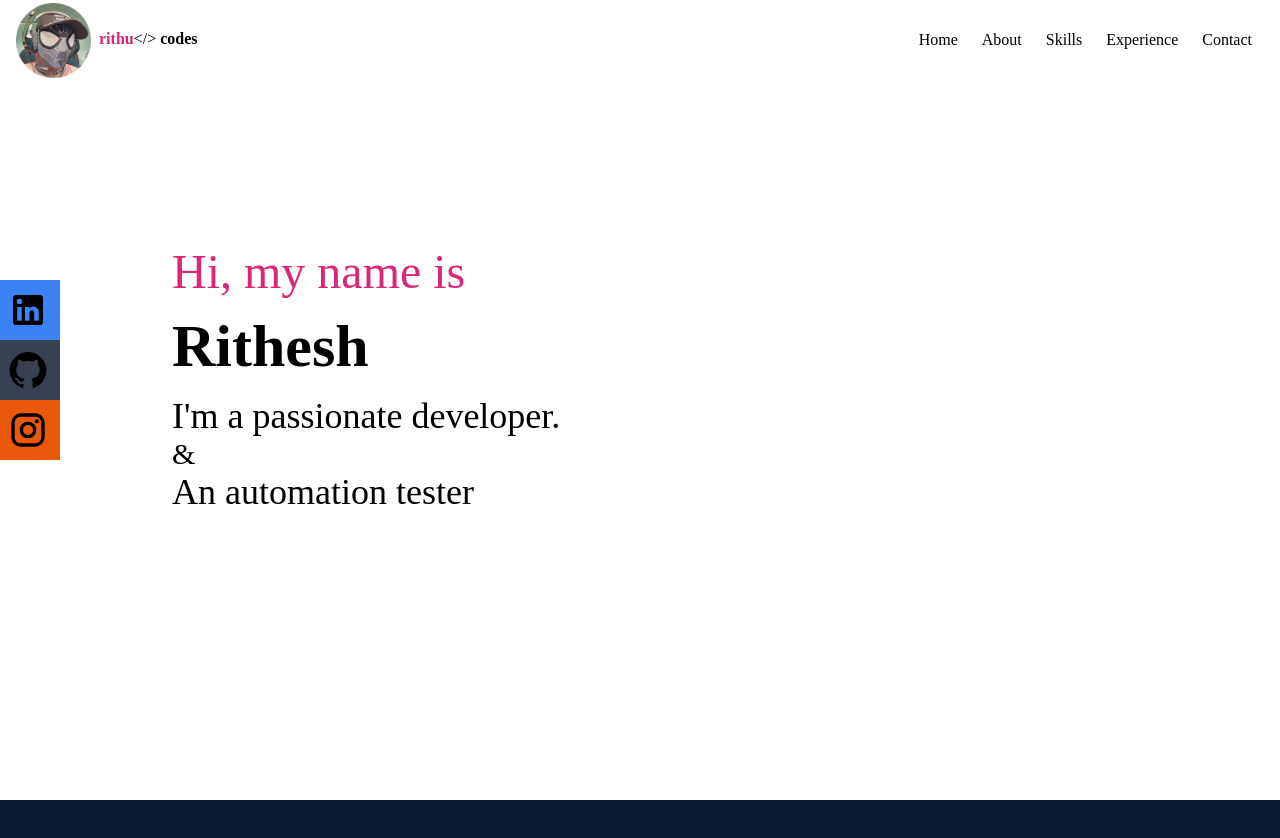
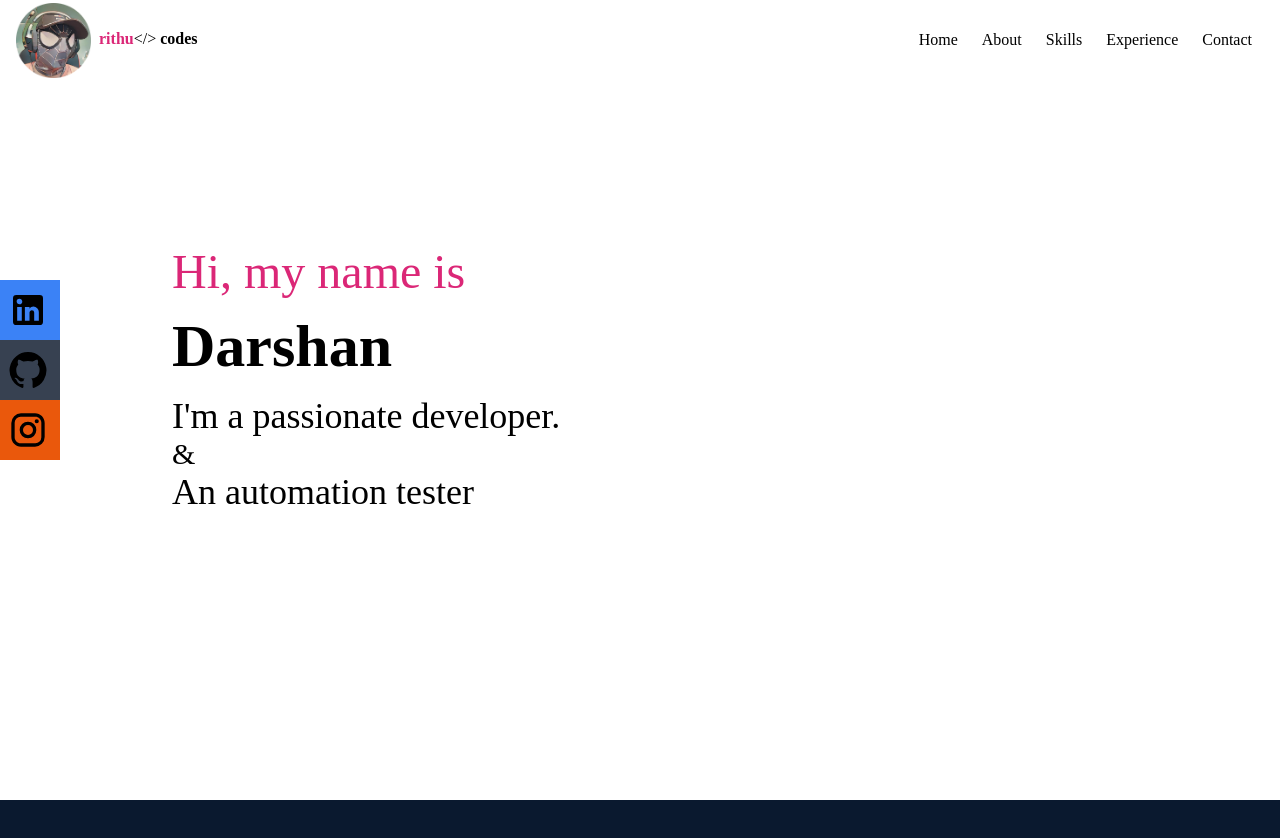
Before and after one commit to ritheshnk/New-Portfolio, a React (Create React App) app: page / in a window 1280 px wide. Shown: the top 838 px of the page. Built offline with nearby package versions, Linux system fonts and the light colour scheme.

Commit message:
added docker file

```diff
--- a/src/componets/Home.jsx
+++ b/src/componets/Home.jsx
@@ -34,7 +34,7 @@
     <div className='w-full h-screen sticky top-0' name="home">
       <div className='max-w-[1000px] mx-auto px-8 flex flex-col justify-center h-full'>
         <p className='text-2xl sm:text-5xl text-pink-600'>Hi, my name is </p>
-        <h1 className='text-4xl sm:text-6xl font-bold py-5'>Rithesh</h1>
+        <h1 className='text-4xl sm:text-6xl font-bold py-5'>Darshan</h1>
         <h2 className='text-2xl sm:text-4xl'>I'm a passionate developer.</h2>
         <h3 className='text-1xl sm:text-3xl'>&</h3>
         <h2 className='text-2xl sm:text-4xl'>An automation tester</h2>
```
Also changed, not shown: 2 other files (tests, documents, lock files or other folders).
